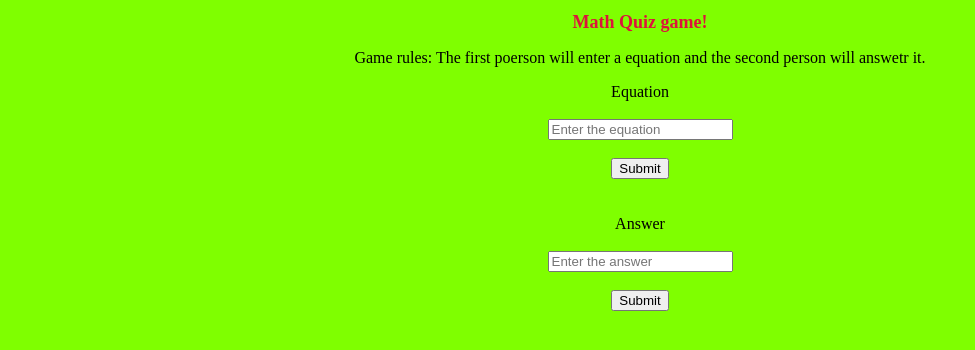
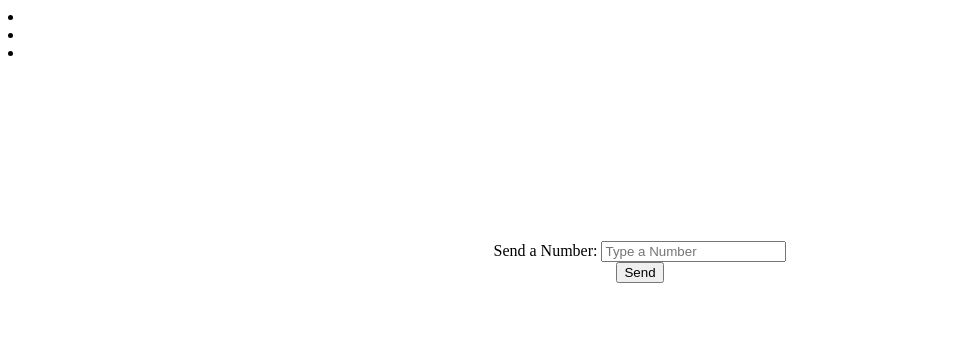
Before and after one commit to VenyaNuthakki/Math-Quiz-2, a plain HTML site: page gamepage.html in a window 1280 px wide. Shown: the whole page, without its empty margins (0-975 px from the left). Drawn offline with Linux system fonts and the light colour scheme.

Commit message:
Add files via upload

```diff
--- a/gamepage.html
+++ b/gamepage.html
@@ -1,43 +1,37 @@
 <!DOCTYPE html>
-<html lan="en">
+<html lang="en">
     <head>
-        <script>
-            function submit(){
-
-            }
-        </script>
+        <title>Math Quiz</title>
+        <li href="https://www.w3schools.com/js/js_function_definition.asp"></li>
+        <li href="https://www.w3schools.com/jsref/met_loc_replace.asp"></li>
+        <li href="https://www.w3schools.com/jsref/met_storage_getitem.asp"></li>
     </head>
     <body>
-        <style>
-            body{
-                text-align: center;
-                background-color: chartreuse;
-            }
-            #title{
-                font-size: large;
-                color: crimson;
-            }
-        </style>
-        <h1 id="title">Math Quiz game!</h1>
-        <p>
-            Game rules:
-            The first poerson will enter a equation and the second person will answetr it.
-        </p>
-        <label>Equation</label>
-        <br>
-        <br>
-        <input type="text" placeholder="Enter the equation">
-        <br>
-        <br>
-        <button id="submit" onclick="submit()">Submit</button>
-        <br>
-        <br>
-        <br>
-        <label>Answer</label>
-        <br>
-        <br>
-        <input type="text" placeholder="Enter the answer">
-        <br>
-        <br>
-        <button id="answer" onclick="answer()">Submit</button>
+        <div class="container">
+            <h2 id="player1_name"></h2>
+            <span id="player1_score"></span>
+            <br>
+            <h2 id="player2_name"></h2>
+            <span id="player2_score"></span>
+            <br>
+            <center>
+                <h2 style="color: white;">Math Quiz!</h2>
+                <h3 id="player_question"></h3>
+                <h3 id="player_answer"></h3>
+                <div id="output" class="col-lg-6"></div>
+
+
+                <br>
+                <br>
+
+                <label>Send a Number:</label>
+                <input type="text" id="word" class="form-control" placeholder="Type a Number">
+                <br>
+                <button class="btn btn-success" onclick="send()">Send</button>
+                <br>
+            </center>
+        </div>
+
+        <script src="gampage.js"></script>
+    </body>
 </html>
```
Also changed, not shown: index.html (+4 -11 lines), main.js (added, +7 -0 lines).
